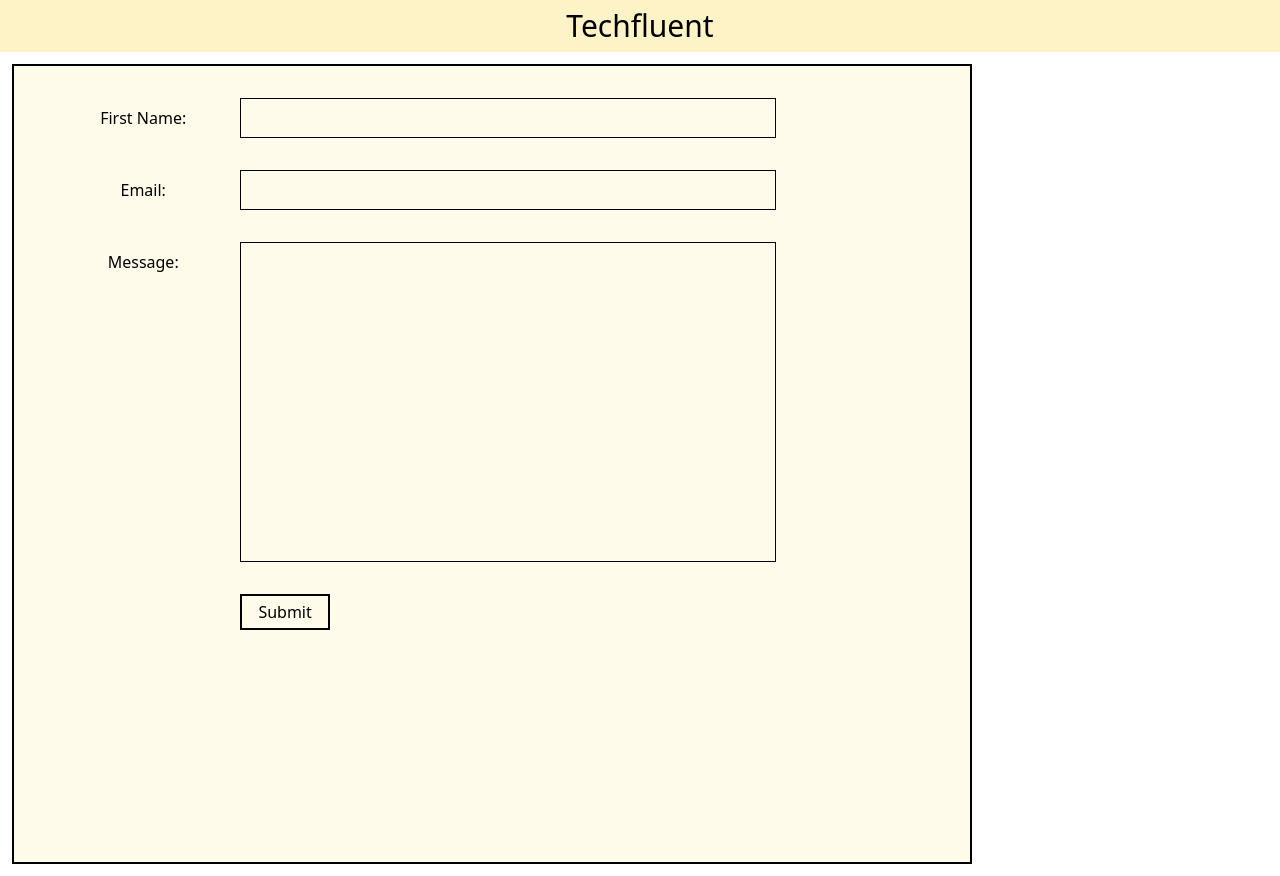
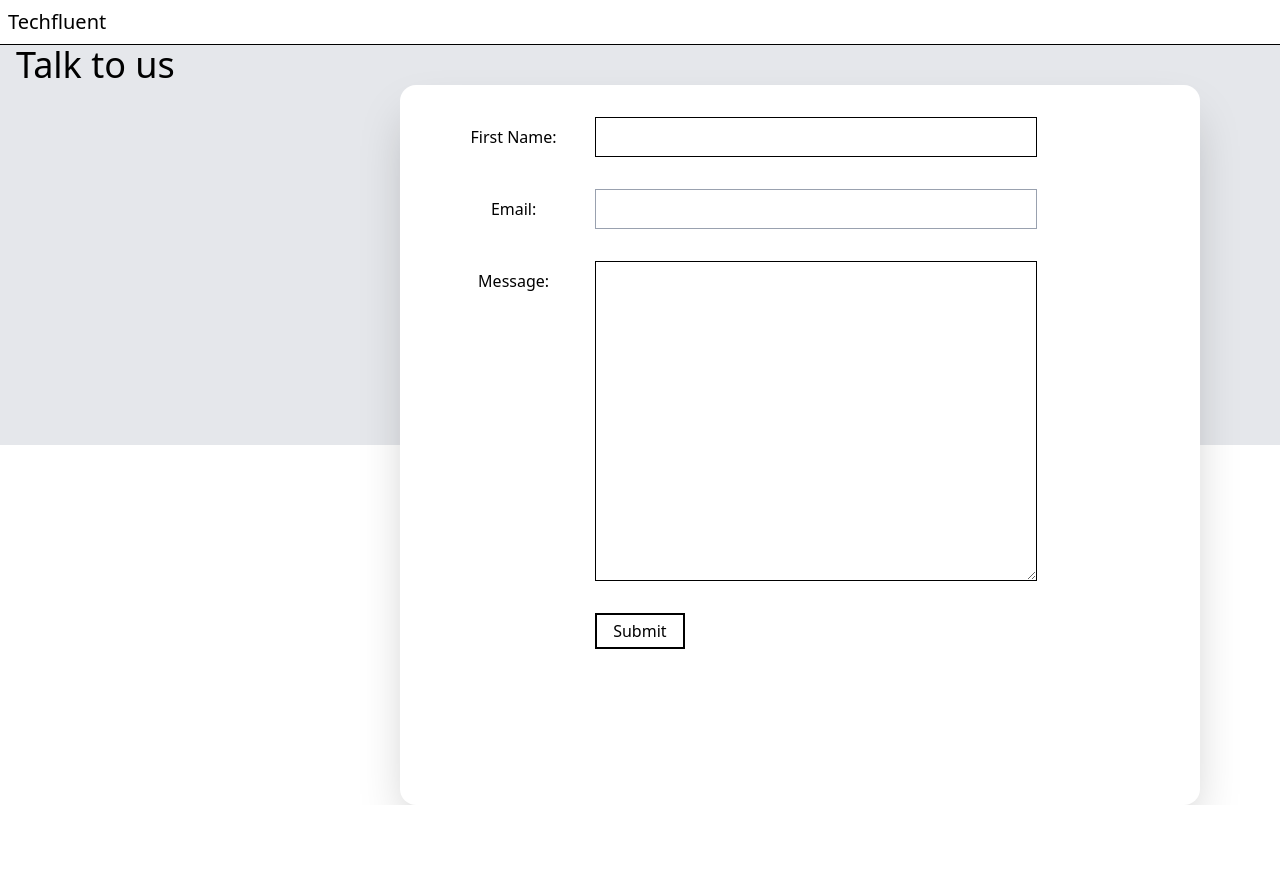
Before and after one commit to Sennydo/customerpage, a Next.js app: page /customer in a window 1280 px wide. After the commit the page ends 805 px from the top, so only its background shows below. Built offline with nearby package versions, Linux system fonts and the light colour scheme.

Commit message:
Aligning contact form

```diff
--- a/src/(components)/form/form.jsx
+++ b/src/(components)/form/form.jsx
@@ -1,7 +1,7 @@
 
 const Form = () => {
     return(
-        <div className="w-[60rem] h-[50rem] border-2 flex-col text-center bg-amber-50 m-3 p-8">
+        <div className="w-[50rem] h-[45rem] flex-col text-center rounded-2xl mr-[5rem] p-8 shadow-2xl bg-white">
             <div className=" flex flex-row mb-[2rem]">
                 <h1 className="m-2 w-[20%]">First Name: </h1>
                 <input className="border-1 w-[60%]"></input>
@@ -9,12 +9,12 @@ const Form = () => {
 
             <div className=" flex flex-row mb-[2rem]">
                 <h1 className="m-2 w-[20%]">Email: </h1>
-                <input className="border-1 w-[60%]"></input>
+                <input className="border-gray-400 border-1 p-1 w-[60%]"></input>
             </div>
 
             <div className=" flex flex-row mb-[2rem]">
                 <h1 className="m-2 w-[20%]">Message: </h1>
-                <input className="border-1 w-[60%] h-[20rem]"></input>
+                <textarea type="text" className="border-1 p-1 w-[60%] h-[20rem]"></textarea>
             </div>
 
             <div className=" flex flex-row mb-[2rem]">
--- a/src/(components)/navbar/navbar.jsx
+++ b/src/(components)/navbar/navbar.jsx
@@ -1,6 +1,6 @@
 const Navbar = () => {
     return (
-        <h1 className="text-center text-3xl bg-amber-100 p-2">Techfluent</h1>
+        <h1 className="text-xl border-b-1 p-2">Techfluent</h1>
     );
 }
 
--- a/src/app/customer/page.jsx
+++ b/src/app/customer/page.jsx
@@ -4,9 +4,18 @@ import Navbar from "@/(components)/navbar/navbar";
 
 const Customer = () => {
     return(
-        <div className="flex flex-col">
+        <div>
             <Navbar />
-            <Form className="items-center justify-items-center"/>
+            <div className="h-[25rem] bg-gray-200">
+                <div>
+                    <h1 className="text-4xl font-light pl-4">Talk to us</h1>
+                </div>
+                <div className="flex justify-end">
+                    <Form />
+                </div>
+            </div>
+
+
         </div>
     );
 }
```
